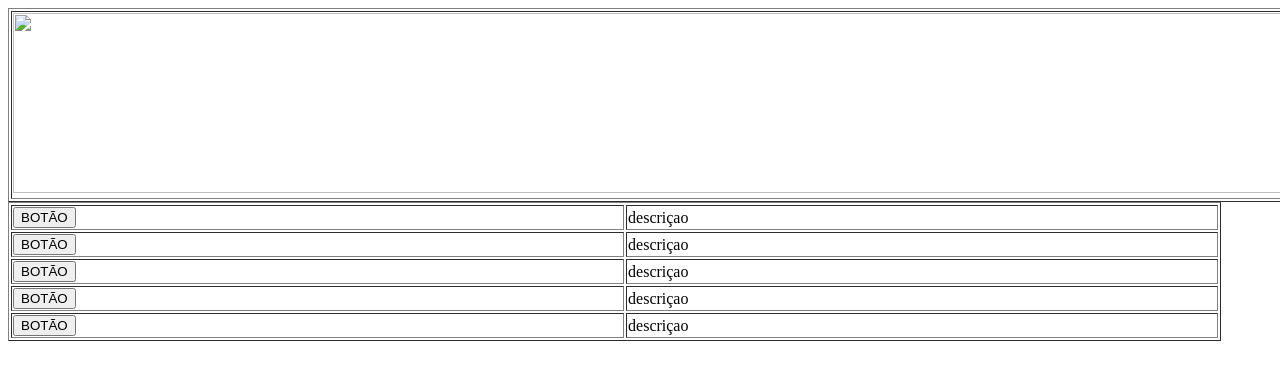
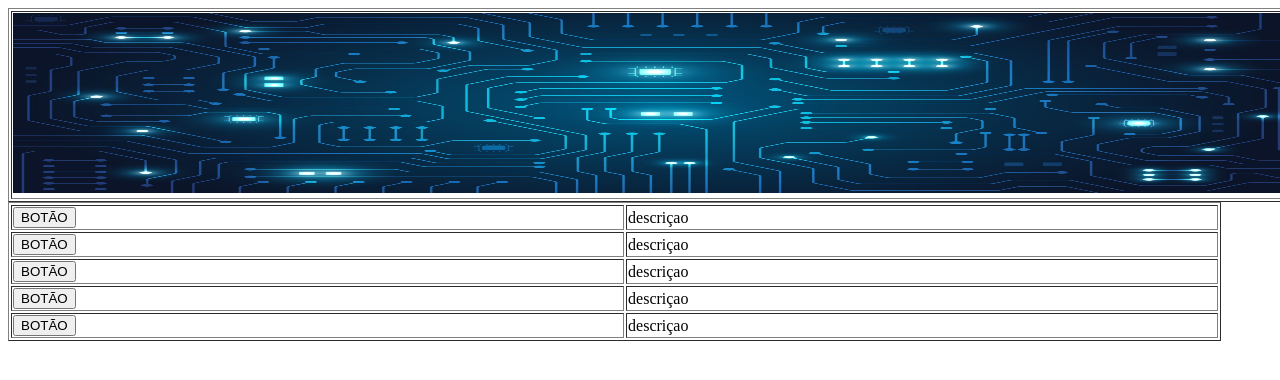
Before and after one commit to edn2008/1-projeto, a plain HTML site: page index.html in a window 1280 px wide. Drawn offline with Linux system fonts and the light colour scheme.

Commit message:
Update index.html

```diff
--- a/index.html
+++ b/index.html
@@ -8,7 +8,7 @@
 <body>
 	<table border="1" width="96%"><center>
 		<tr>
-			<td><center><img src="propaganda.htm.jpg" width="1280px" height="180px"></center></td>
+			<td><center><img src="img10.jpg" width="1280px" height="180px"></center></td>
 		</tr>
 
 
```
